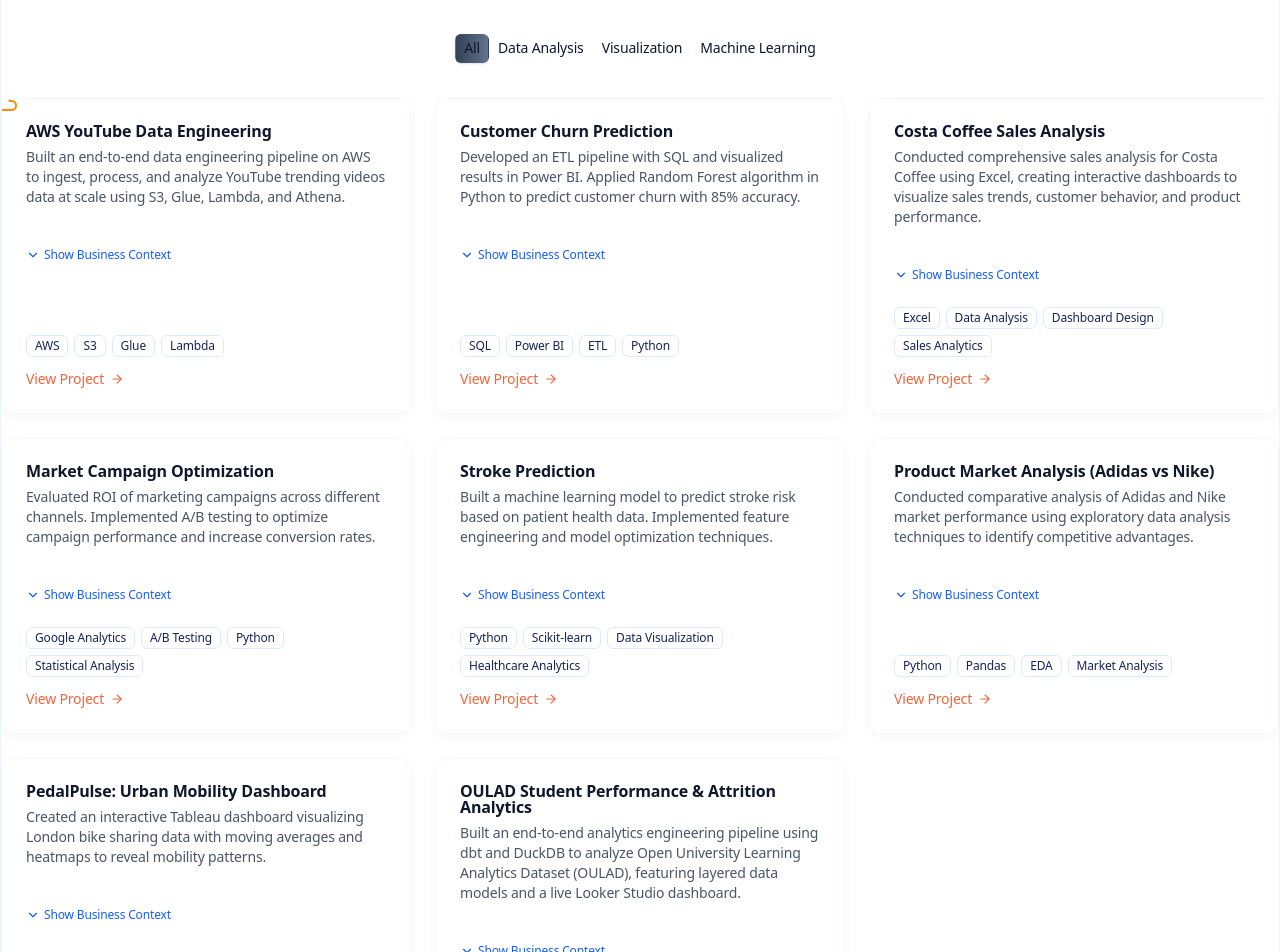
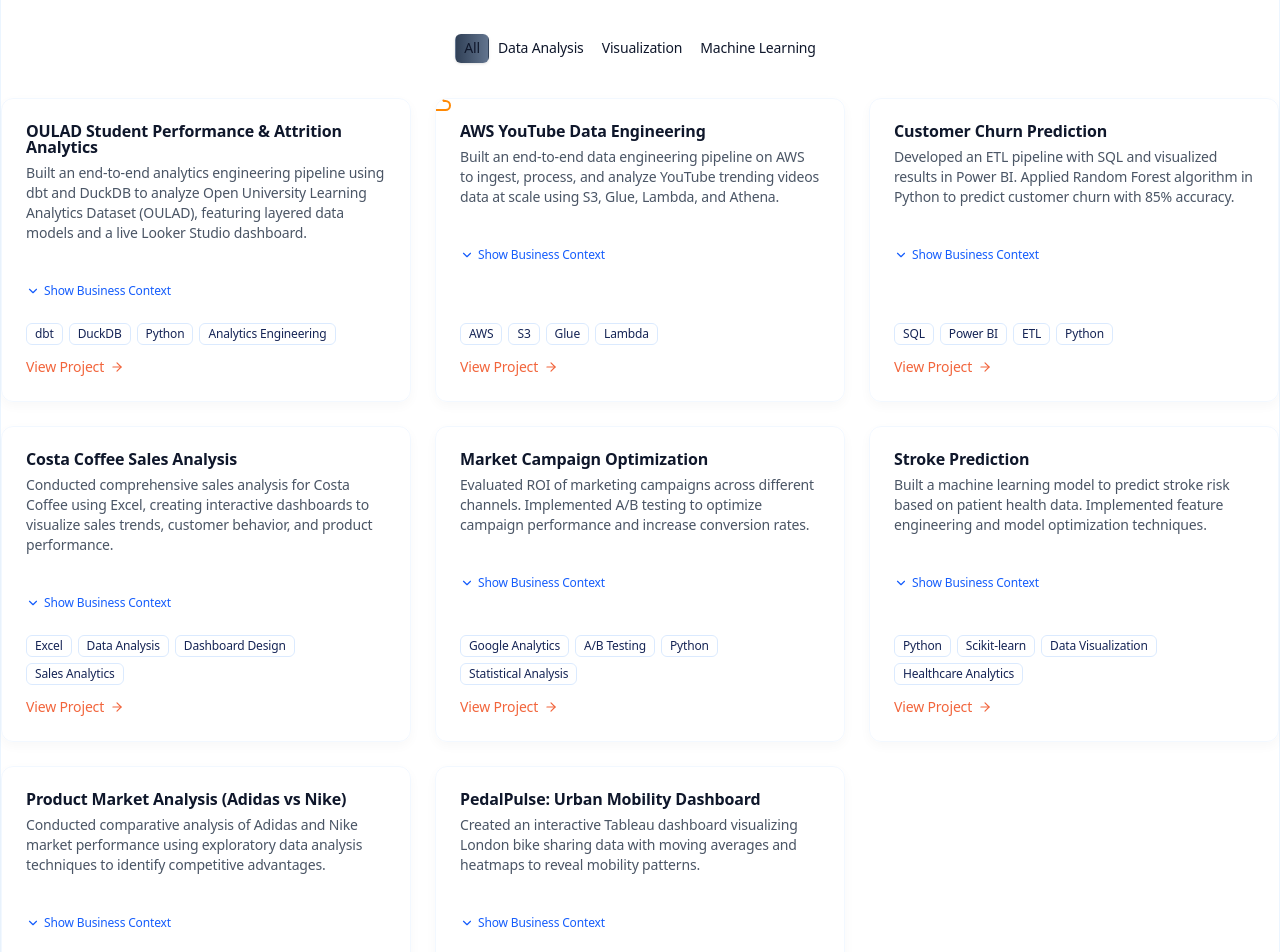
Before and after one commit to harshjaiswal78/Versel, a Next.js app: page / in a window 1280 px wide. Shown: the part 3580-4532 px from the top of the page. Built offline with nearby package versions, Linux system fonts and the light colour scheme.

Commit message:
feat: highlight OULAD analytics project as portfolio's first item
Co-authored-by: Harsh Jaiswal <20743994+harshjaiswal78@users.noreply.github.com>

```diff
--- a/app/page.tsx
+++ b/app/page.tsx
@@ -157,6 +157,17 @@ export default function Portfolio() {
   // Expanded projects data with business objectives and problem statements
   const projects = [
     {
+      title: "OULAD Student Performance & Attrition Analytics",
+      description:
+        "Built an end-to-end analytics engineering pipeline using dbt and DuckDB to analyze Open University Learning Analytics Dataset (OULAD), featuring layered data models and a live Looker Studio dashboard.",
+      businessObjective:
+        "Enable educational institutions to identify at-risk students early and improve retention rates through data-driven intervention strategies.",
+      problemStatement:
+        "Universities struggle to identify students at risk of dropping out before it's too late. They needed a scalable analytics solution to transform raw learning data into actionable insights for student success.",
+      tags: ["dbt", "DuckDB", "Python", "Analytics Engineering", "Looker Studio", "Data Quality", "ETL"],
+      link: "https://github.com/harshjaiswal78/oulad-analytics-engineering-dbt-duckdb",
+    },
+    {
       title: "AWS YouTube Data Engineering",
       description:
         "Built an end-to-end data engineering pipeline on AWS to ingest, process, and analyze YouTube trending videos data at scale using S3, Glue, Lambda, and Athena.",
@@ -232,17 +243,6 @@ export default function Portfolio() {
         "City planners needed to understand bike-sharing usage patterns to improve infrastructure planning, but were overwhelmed by the volume and complexity of the data.",
       tags: ["Tableau", "Data Visualization", "Urban Analytics", "Dashboard Design"],
       link: "https://public.tableau.com/app/profile/harsh.jaiswal/viz/LondonBikeRides-MovingAverageandHeatmap_17378188375130/Dashboard",
-    },
-    {
-      title: "OULAD Student Performance & Attrition Analytics",
-      description:
-        "Built an end-to-end analytics engineering pipeline using dbt and DuckDB to analyze Open University Learning Analytics Dataset (OULAD), featuring layered data models and a live Looker Studio dashboard.",
-      businessObjective:
-        "Enable educational institutions to identify at-risk students early and improve retention rates through data-driven intervention strategies.",
-      problemStatement:
-        "Universities struggle to identify students at risk of dropping out before it's too late. They needed a scalable analytics solution to transform raw learning data into actionable insights for student success.",
-      tags: ["dbt", "DuckDB", "Python", "Analytics Engineering", "Looker Studio", "Data Quality", "ETL"],
-      link: "https://github.com/harshjaiswal78/oulad-analytics-engineering-dbt-duckdb",
     },
   ]
 
```
